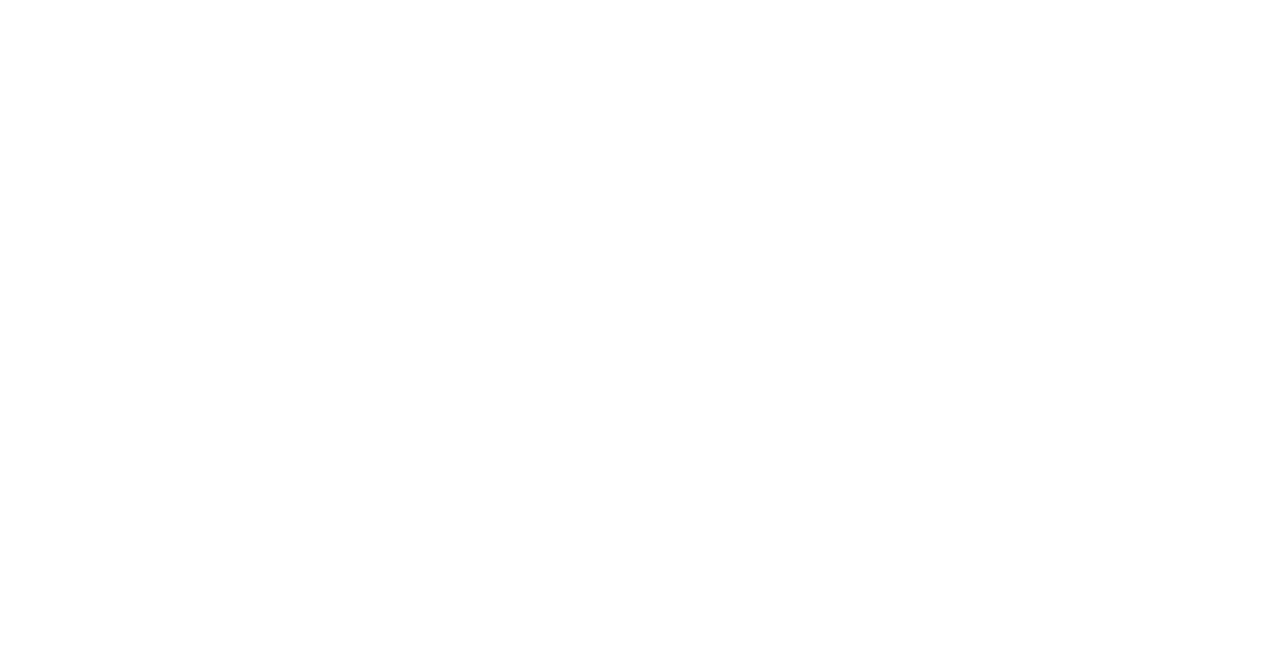
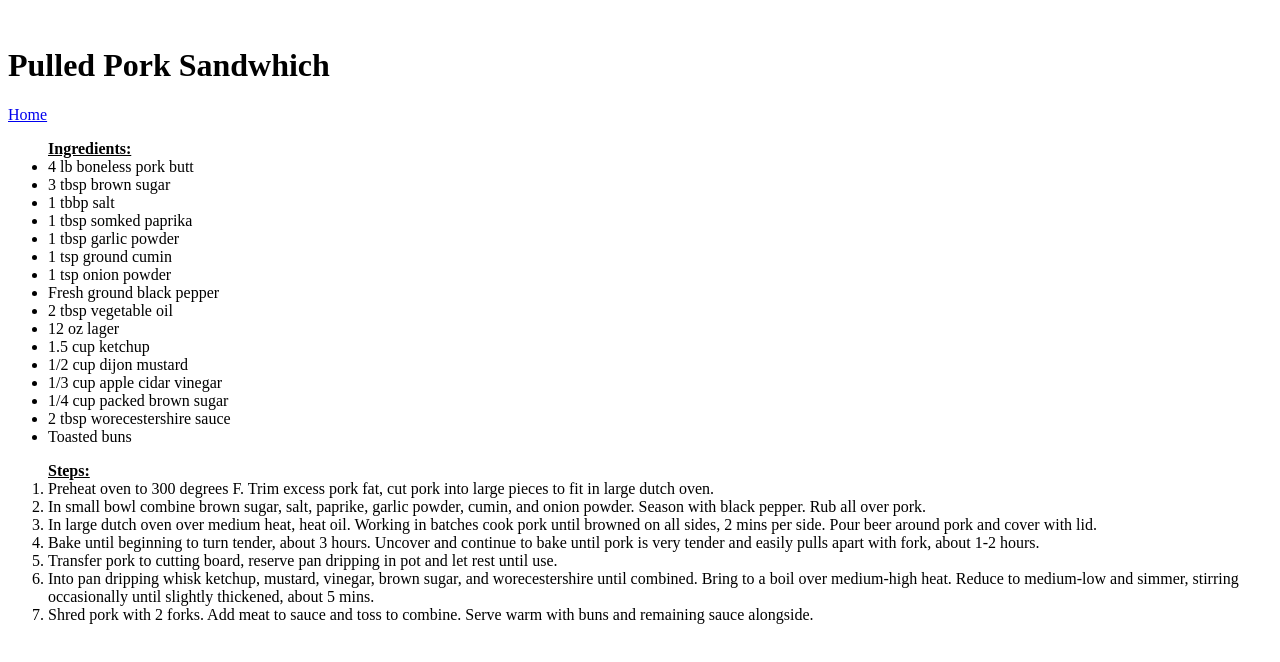
Before and after one commit to KPdev94/odin-recipes, a plain HTML site: page recipes/pulledpork.html in a window 1280 px wide. Drawn offline with Linux system fonts and the light colour scheme.

Commit message:
Initial paged for ahi tuna dn pulled pork

```diff
--- a/recipes/pulledpork.html
+++ b/recipes/pulledpork.html
@@ -6,6 +6,35 @@
         <title>Pulled Pork Sammich Recipe</title>
     </head>
     <body>
-
+        <img src="">
+        <h1>Pulled Pork Sandwhich</h1>
+        <a href="../index.html">Home</a>
+        <ul><b><u>Ingredients:</u></b>
+            <li>4 lb boneless pork butt</li>
+            <li>3 tbsp brown sugar</li>
+            <li>1 tbbp salt</li>
+            <li>1 tbsp somked paprika</li>
+            <li>1 tbsp garlic powder</li>
+            <li>1 tsp ground cumin</li>
+            <li>1 tsp onion powder</li>
+            <li>Fresh ground black pepper</li>
+            <li>2 tbsp vegetable oil</li>
+            <li>12 oz lager</li>
+            <li>1.5 cup ketchup</li>
+            <li>1/2 cup dijon mustard</li>
+            <li>1/3 cup apple cidar vinegar</li>
+            <li>1/4 cup packed brown sugar</li>
+            <li>2 tbsp worecestershire sauce</li>
+            <li>Toasted buns</li>
+        </ul>
+        <ol><b><u>Steps:</u></b>
+            <li>Preheat oven to 300 degrees F. Trim excess pork fat, cut pork into large pieces to fit in large dutch oven.</li>
+            <li>In small bowl combine brown sugar, salt, paprike, garlic powder, cumin, and onion powder. Season with black pepper. Rub all over pork.</li>
+            <li>In large dutch oven over medium heat, heat oil. Working in batches cook pork until browned on all sides, 2 mins per side. Pour beer around pork and cover with lid.</li>
+            <li>Bake until beginning to turn tender, about 3 hours. Uncover and continue to bake until pork is very tender and easily pulls apart with fork, about 1-2 hours.</li>
+            <li>Transfer pork to cutting board, reserve pan dripping in pot and let rest until use.</li>
+            <li>Into pan dripping whisk ketchup, mustard, vinegar, brown sugar, and worecestershire until combined. Bring to a boil over medium-high heat. Reduce to medium-low and simmer, stirring occasionally until slightly thickened, about 5 mins.</li>
+            <li>Shred pork with 2 forks. Add meat to sauce and toss to combine. Serve warm with buns and remaining sauce alongside.</li>
+        </ol>
     </body>
 </html>
```
Also changed, not shown: recipes/ahi.html (+21 -2 lines).
